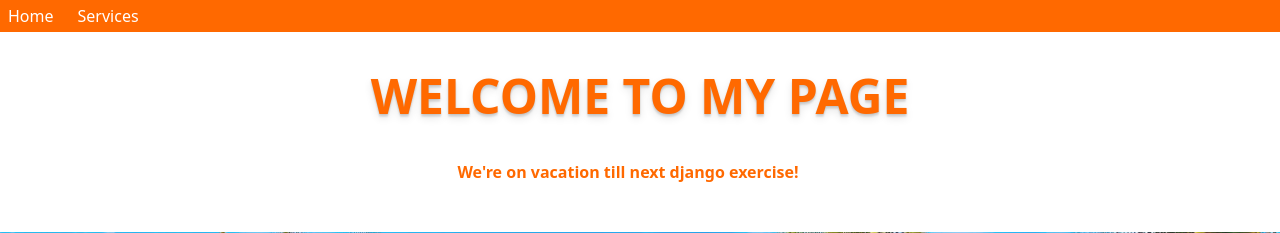
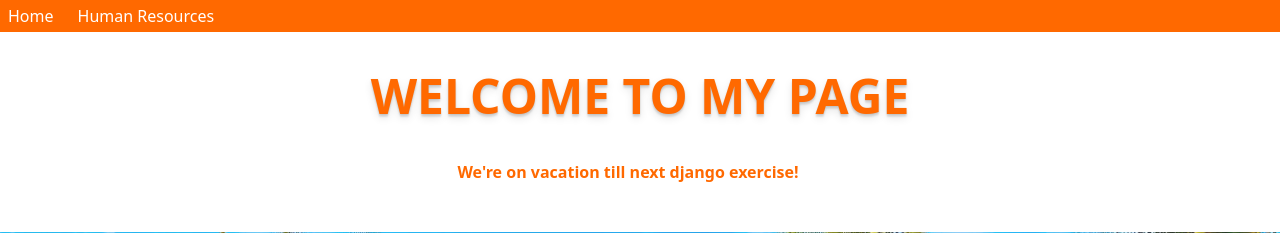
Before and after one commit to mcubi/django_practise, a Django app: page / in a window 1280 px wide. Shown: the top 233 px of the page. Run offline with Django 5.2, Linux system fonts and the light colour scheme; style sheets or scripts are compiled from the project's sources; some libraries are stand-ins or nearby versions.

Commit message:
Few changes of names to have more coherence

```diff
--- a/app1/templates/app1/home.html
+++ b/app1/templates/app1/home.html
@@ -11,6 +11,7 @@
         </li>
     {% endfor %}
  </ul>
+
  <h2 class="p-10">USER LIST:</h2>
  {% for user in users %}
 <div class="items-center flex flex-col">
--- a/myshop/urls.py
+++ b/myshop/urls.py
@@ -29,5 +29,5 @@ urlpatterns = [
     path("__reload__", include("django_browser_reload.urls")),
 ]
 
-if settings.DEBUG:
-    urlpatterns += static(settings.MEDIA_URL, document_root=settings.MEDIA_ROOT)
+
+urlpatterns += static(settings.MEDIA_URL, document_root=settings.MEDIA_ROOT)
--- a/templates/basicaltemplate.html
+++ b/templates/basicaltemplate.html
@@ -18,7 +18,7 @@
       <nav class="bg-orange-500 text-white flex space-x-6 py-1">
         <ul class="flex flex-row space-x-6 px-2">
           <li><a href="{% url 'home' %}">Home</a></li>
-          <li><a href="{% url 'people:home'%}">Services</a></li>
+          <li><a href="{% url 'people:home'%}">Human Resources</a></li>
         </ul>
       </nav>
     </header>
```
Also changed, not shown: db.sqlite3.
